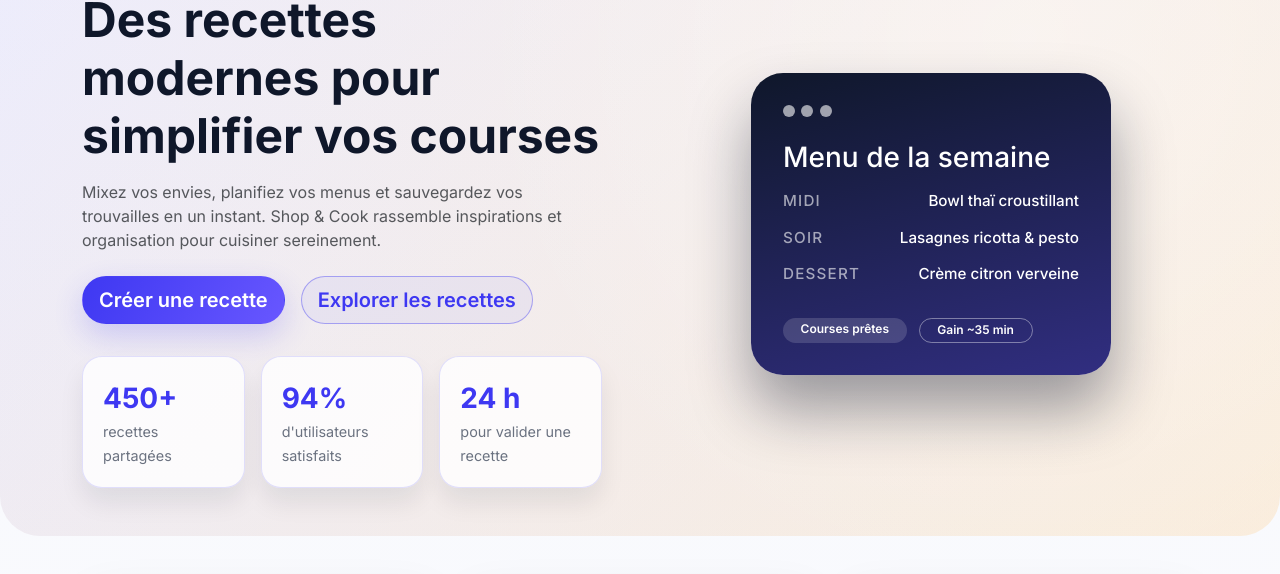
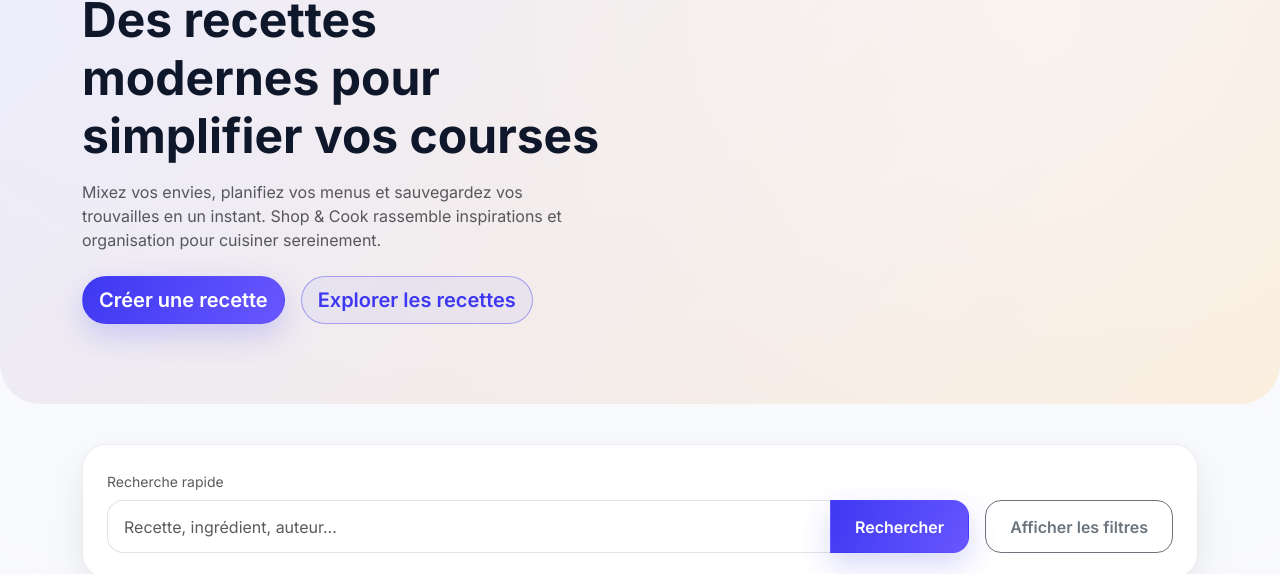
Before and after one commit to cantau-31/shop-and-cook, an Angular app in the folder frontend/web/: page / in a window 1280 px wide. Shown: the part 228-802 px from the top of the page. Built offline with nearby package versions, Linux system fonts and the light colour scheme; no server answers.

Commit message:
web(pages): admin, home et profile - ajustements

```diff
--- a/frontend/web/src/app/pages/admin/admin.component.html
+++ b/frontend/web/src/app/pages/admin/admin.component.html
@@ -17,12 +17,14 @@
       @if (loading) {
       <app-loading-spinner label="Chargement des données..."></app-loading-spinner>
       } @else {
+      @if (recipes.length) {
       <table class="table align-middle">
         <thead>
           <tr>
             <th>Titre</th>
             <th>Catégorie</th>
             <th>Note</th>
+            <th>Statut</th>
             <th class="text-end">Actions</th>
           </tr>
         </thead>
@@ -30,16 +32,32 @@
           @for (recipe of recipes; track recipe.id) {
           <tr>
             <td>{{ recipe.title }}</td>
-            <td>{{ recipe.category }}</td>
+            <td>{{ recipe.category || 'Sans catégorie' }}</td>
             <td>★ {{ recipe.rating | number : '1.1-1' }}</td>
+            <td>
+              @if (recipe.hiddenAt) {
+              <span class="badge text-bg-warning">Masquée</span>
+              } @else {
+              <span class="badge text-bg-success">Visible</span>
+              }
+            </td>
             <td class="text-end">
               <a class="btn btn-sm btn-outline-primary me-2" [routerLink]="['/recipe', recipe.id]">Voir</a>
+              <button
+                class="btn btn-sm btn-outline-secondary me-2"
+                (click)="toggleVisibility(recipe)"
+              >
+                {{ recipe.hiddenAt ? 'Réactiver' : 'Masquer' }}
+              </button>
               <button class="btn btn-sm btn-outline-danger" (click)="deleteRecipe(recipe.id)">Supprimer</button>
             </td>
           </tr>
           }
         </tbody>
       </table>
+      } @else {
+      <p class="text-muted mb-0">Aucune recette à afficher.</p>
+      }
       }
     </div>
   </div>
@@ -53,6 +71,7 @@
       @if (loading) {
       <app-loading-spinner label="Chargement des données..."></app-loading-spinner>
       } @else {
+      @if (comments.length) {
       <table class="table align-middle">
         <thead>
           <tr>
@@ -75,6 +94,9 @@
           }
         </tbody>
       </table>
+      } @else {
+      <p class="text-muted mb-0">Aucun commentaire à modérer.</p>
+      }
       }
     </div>
   </div>
--- a/frontend/web/src/app/pages/admin/admin.component.ts
+++ b/frontend/web/src/app/pages/admin/admin.component.ts
@@ -1,6 +1,7 @@
 import { Component, OnInit } from '@angular/core';
 import { CommonModule, DecimalPipe } from '@angular/common';
 import { RouterLink } from '@angular/router';
+import { forkJoin } from 'rxjs';
 import { LoadingSpinnerComponent } from '../../components/loading-spinner/loading-spinner.component';
 
 import { Comment } from '../../models/comment.model';
@@ -17,7 +18,7 @@ interface AdminComment extends Comment {
   standalone: true,
   imports: [CommonModule, DecimalPipe, RouterLink, LoadingSpinnerComponent],
   templateUrl: './admin.component.html',
-  styleUrls: ['./admin.component.scss'],
+  styleUrls: ['./admin.component.scss']
 })
 export class AdminComponent implements OnInit {
   recipes: Recipe[] = [];
@@ -55,18 +56,31 @@ export class AdminComponent implements OnInit {
     });
   }
 
+  toggleVisibility(recipe: Recipe): void {
+    this.recipeService.toggleRecipeVisibility(recipe.id).subscribe({
+      next: (response) => {
+        const hiddenAt = response.hiddenAt ?? null;
+        this.recipes = this.recipes.map((item) =>
+          item.id === recipe.id ? { ...item, hiddenAt } : item
+        );
+        this.feedback = hiddenAt ? 'Recette masquée' : 'Recette restaurée';
+      },
+    });
+  }
+
   private loadData(): void {
     this.loading = true;
     this.error = null;
-    this.recipeService.getRecipes({ limit: 50, page: 1 }).subscribe({
-      next: (response) => {
-        this.recipes = response.items;
-        this.comments = response.items.flatMap((recipe) =>
-          (recipe.comments || []).map((comment) => ({
-            ...comment,
-            recipeTitle: recipe.title,
-          }))
-        );
+    forkJoin({
+      recipes: this.recipeService.getAdminRecipes({ limit: 50, page: 1, includeHidden: true }),
+      comments: this.commentService.getAdminComments(1, 50)
+    }).subscribe({
+      next: ({ recipes, comments }) => {
+        this.recipes = recipes.items;
+        this.comments = comments.items.map((comment) => ({
+          ...comment,
+          recipeTitle: comment.recipeTitle ?? 'Recette'
+        }));
       },
       error: () => {
         this.error = 'Impossible de charger les données admin.';
--- a/frontend/web/src/app/pages/home/home.component.html
+++ b/frontend/web/src/app/pages/home/home.component.html
@@ -18,9 +18,9 @@
           Explorer les recettes
         </a>
       </div>
-      <div class="hero-stats">
+      <!-- <div class="hero-stats">
         <div class="stat-card">
-          <span class="stat-value">{{ totalItems || '450+' }}</span>
+          <span class="stat-value">{{ totalItems || "450+" }}</span>
           <span class="stat-label">recettes partagées</span>
         </div>
         <div class="stat-card">
@@ -31,9 +31,9 @@
           <span class="stat-value">24 h</span>
           <span class="stat-label">pour valider une recette</span>
         </div>
+      </div> -->
     </div>
-    </div>
-    <div class="hero-visual" aria-hidden="true">
+    <!-- <div class="hero-visual" aria-hidden="true">
       <div class="visual-card">
         <div class="visual-header">
           <span class="dot"></span>
@@ -60,14 +60,17 @@
           <span class="badge outline">Gain ~35 min</span>
         </div>
       </div>
-    </div>
+    </div> -->
   </div>
 </section>
 
-<section class="container highlight-grid">
+<!-- <section class="container highlight-grid">
   <div class="highlight-card">
     <h3>Recherche multi-critères</h3>
-    <p>Trouvez le plat idéal selon vos envies, le temps disponible et la difficulté.</p>
+    <p>
+      Trouvez le plat idéal selon vos envies, le temps disponible et la
+      difficulté.
+    </p>
   </div>
   <div class="highlight-card">
     <h3>Favoris synchronisés</h3>
@@ -77,21 +80,60 @@
     <h3>Communauté active</h3>
     <p>Des recettes vérifiées et notées par des foodies passionnés.</p>
   </div>
-</section>
+</section> -->
 
 <section class="container mb-4" id="recipes">
+  <div class="glass-panel search-panel p-4 mb-3">
+    <form
+      class="d-flex flex-column flex-md-row gap-3 align-items-stretch"
+      (ngSubmit)="onSearch()"
+    >
+      <div class="flex-grow-1">
+        <label class="form-label text-muted small">Recherche rapide</label>
+        <div class="input-group">
+          <input
+            type="text"
+            class="form-control"
+            name="searchTerm"
+            [(ngModel)]="searchTerm"
+            placeholder="Recette, ingrédient, auteur..."
+          />
+          <button class="btn btn-primary" type="submit">Rechercher</button>
+        </div>
+      </div>
+      <div class="filters-toggle">
+        <button
+          class="btn btn-outline-secondary w-100"
+          type="button"
+          (click)="toggleFilters()"
+        >
+          {{ showFilters ? 'Masquer les filtres' : 'Afficher les filtres' }}
+        </button>
+      </div>
+    </form>
+  </div>
+  @if (showFilters) {
+  <div class="filters-panel p-4">
     <app-recipe-filters
       [categories]="categories"
       (filterChange)="onFiltersChange($event)"
     ></app-recipe-filters>
+  </div>
+  }
 </section>
 
 <section class="container mb-5">
+  <div class="d-flex justify-content-between align-items-center mb-3">
+    <h2 class="h4 mb-0">Dernières recettes</h2>
+    <small class="text-muted">Résultats : {{ totalItems }}</small>
+  </div>
   @if (error) {
     <div class="alert alert-danger">{{ error }}</div>
-  } @if (loading) {
+  }
+  @if (loading) {
     <app-loading-spinner></app-loading-spinner>
-  } @if (!loading) {
+  }
+  @if (!loading) {
     <div class="row g-4">
       @for (recipe of recipes; track trackRecipe($index, recipe)) {
         <div class="col-12 col-md-6 col-lg-4">
@@ -101,11 +143,13 @@
             (favorite)="onToggleFavorite($event)"
           ></app-recipe-card>
         </div>
-    } @if (recipes && !recipes.length && !error) {
+      }
+      @if (recipes && !recipes.length && !error) {
         <p class="text-center text-muted">Aucune recette trouvée.</p>
       }
     </div>
-  } @if (totalPages > 1) {
+  }
+  @if (totalPages > 1) {
     <nav class="d-flex justify-content-center mt-4">
       <ul class="pagination">
         <li class="page-item" [class.disabled]="page === 1">
--- a/frontend/web/src/app/pages/home/home.component.scss
+++ b/frontend/web/src/app/pages/home/home.component.scss
@@ -158,6 +158,50 @@
   }
 }
 
+.search-panel {
+  border-radius: 1.5rem;
+  border: 1px solid rgba(15, 23, 42, 0.08);
+  box-shadow: 0 15px 35px rgba(15, 23, 42, 0.08);
+  background: rgba(255, 255, 255, 0.9);
+}
+
+.search-panel .input-group .form-control {
+  border-top-left-radius: 1rem;
+  border-bottom-left-radius: 1rem;
+  padding: 0.85rem 1rem;
+  border: 1px solid rgba(15, 23, 42, 0.12);
+}
+
+.search-panel .input-group .btn {
+  border-top-right-radius: 1rem;
+  border-bottom-right-radius: 1rem;
+  padding-inline: 1.5rem;
+}
+
+.filters-panel {
+  border-radius: 1.5rem;
+  border: 1px solid rgba(15, 23, 42, 0.08);
+  background: rgba(15, 23, 42, 0.015);
+  box-shadow: inset 0 1px 0 rgba(255, 255, 255, 0.8);
+}
+
+.filters-toggle {
+  display: flex;
+  align-items: flex-end;
+
+  .btn {
+    border-radius: 1rem;
+    font-weight: 600;
+    padding: 0.85rem 1.5rem;
+  }
+}
+
+@media (min-width: 768px) {
+  .filters-toggle {
+    align-self: flex-end;
+  }
+}
+
 .pagination .page-link {
   border: none;
   border-radius: 999px;
--- a/frontend/web/src/app/pages/home/home.component.ts
+++ b/frontend/web/src/app/pages/home/home.component.ts
@@ -1,5 +1,6 @@
 import { Component, OnInit } from '@angular/core';
 import { Router, RouterModule } from '@angular/router';
+import { FormsModule } from '@angular/forms';
 
 import { PaginatedResponse } from '../../models/pagination.model';
 import { Recipe, RecipeQueryParams } from '../../models/recipe.model';
@@ -8,21 +9,22 @@ import { RecipeService } from '../../services/recipe.service';
 import { AuthService } from '../../services/auth.service';
 import { CategoryService } from '../../services/category.service';
 import { NotificationService } from '../../services/notification.service';
-import { RecipeFiltersComponent } from '../../components/recipe-filters/recipe-filters.component';
 import { RecipeCardComponent } from '../../components/recipe-card/recipe-card.component';
 import { LoadingSpinnerComponent } from '../../components/loading-spinner/loading-spinner.component';
+import { RecipeFiltersComponent } from '../../components/recipe-filters/recipe-filters.component';
 
 @Component({
   selector: 'app-home',
   standalone: true,
   imports: [
+    FormsModule,
     RouterModule,
-    RecipeFiltersComponent,
     RecipeCardComponent,
     LoadingSpinnerComponent,
+    RecipeFiltersComponent
   ],
   templateUrl: './home.component.html',
-  styleUrls: ['./home.component.scss'],
+  styleUrls: ['./home.component.scss']
 })
 export class HomeComponent implements OnInit {
   recipes: Recipe[] = [];
@@ -33,6 +35,8 @@ export class HomeComponent implements OnInit {
   error: string | null = null;
   filters: RecipeQueryParams = {};
   categories: Category[] = [];
+  searchTerm = '';
+  showFilters = false;
 
   constructor(
     private recipeService: RecipeService,
@@ -48,7 +52,12 @@ export class HomeComponent implements OnInit {
   }
 
   onFiltersChange(filters: RecipeQueryParams): void {
-    this.filters = filters;
+    const nextFilters: RecipeQueryParams = {
+      ...this.filters,
+      ...filters,
+      q: this.searchTerm || undefined
+    };
+    this.filters = nextFilters;
     this.page = 1;
     this.loadRecipes();
   }
@@ -62,11 +71,13 @@ export class HomeComponent implements OnInit {
       this.router.navigate(['/login'], { queryParams: { redirectTo: this.router.url } });
       return;
     }
-    this.recipeService.toggleFavorite(id).subscribe({
+    const target = this.recipes.find((recipe) => recipe.id === id);
+    const nextState = !(target?.isFavorite ?? false);
+    this.recipeService.toggleFavorite(id, nextState).subscribe({
       next: () => {
         this.notifications.success('Favori mis à jour');
         this.recipes = this.recipes.map((recipe) =>
-          recipe.id === id ? { ...recipe, isFavorite: !recipe.isFavorite } : recipe
+          recipe.id === id ? { ...recipe, isFavorite: nextState } : recipe
         );
       },
     });
@@ -87,6 +98,19 @@ export class HomeComponent implements OnInit {
 
   trackRecipe(_index: number, recipe: Recipe): string {
     return recipe.id;
+  }
+
+  onSearch(): void {
+    this.filters = {
+      ...this.filters,
+      q: this.searchTerm || undefined
+    };
+    this.page = 1;
+    this.loadRecipes();
+  }
+
+  toggleFilters(): void {
+    this.showFilters = !this.showFilters;
   }
 
   private loadRecipes(): void {
--- a/frontend/web/src/app/pages/profile/profile.component.ts
+++ b/frontend/web/src/app/pages/profile/profile.component.ts
@@ -15,7 +15,7 @@ import { LoadingSpinnerComponent } from '../../components/loading-spinner/loadin
   standalone: true,
   imports: [CommonModule, RouterLink, LoadingSpinnerComponent],
   templateUrl: './profile.component.html',
-  styleUrls: ['./profile.component.scss'],
+  styleUrls: ['./profile.component.scss']
 })
 export class ProfileComponent implements OnInit {
   user: User | null = null;
@@ -52,7 +52,7 @@ export class ProfileComponent implements OnInit {
   }
 
   removeFavorite(recipeId: string): void {
-    this.recipeService.toggleFavorite(recipeId).subscribe({
+    this.recipeService.toggleFavorite(recipeId, false).subscribe({
       next: () => {
         this.favorites = this.favorites.filter((recipe) => recipe.id !== recipeId);
         this.notifications.success('Favori retiré');
--- a/frontend/web/src/app/pages/recipe-detail/recipe-detail.component.ts
+++ b/frontend/web/src/app/pages/recipe-detail/recipe-detail.component.ts
@@ -26,7 +26,7 @@ import { DifficultyLabelPipe } from '../../pipes/difficulty-label.pipe';
     LoadingSpinnerComponent,
   ],
   templateUrl: './recipe-detail.component.html',
-  styleUrls: ['./recipe-detail.component.scss'],
+  styleUrls: ['./recipe-detail.component.scss']
 })
 export class RecipeDetailComponent implements OnInit {
   recipe: Recipe | null = null;
@@ -70,8 +70,8 @@ export class RecipeDetailComponent implements OnInit {
       this.redirectToLogin();
       return;
     }
-    this.recipeService.toggleFavorite(this.recipe.id).subscribe(() => {
-      const nextFavoriteState = !this.recipe?.isFavorite;
+    const nextFavoriteState = !(this.recipe.isFavorite ?? false);
+    this.recipeService.toggleFavorite(this.recipe.id, nextFavoriteState).subscribe(() => {
       this.recipe = {
         ...this.recipe!,
         isFavorite: nextFavoriteState,
```
Lines whose indentation alone changed are shown as unchanged.
